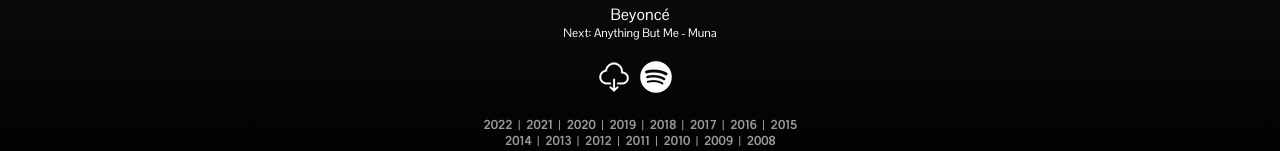
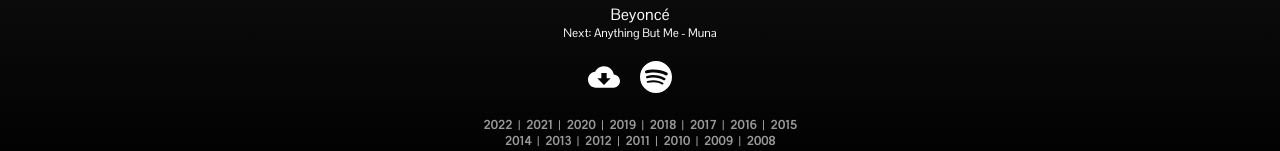
Before and after one commit to monsur/mix.suraiyahossain.com, a React (Create React App) app: page /#/ in a window 1280 px wide. Shown: the part 615-766 px from the top of the page. Built offline with nearby package versions, Linux system fonts and the light colour scheme.

Commit message:
Updating icons for Links component.

```diff
--- a/src/Links.css
+++ b/src/Links.css
@@ -1,9 +1,5 @@
 .Links {
   padding-top: 20px;
-}
-
-.Links img {
-  padding-right: 10px;
 }
 
 .icon {
--- a/src/Links.tsx
+++ b/src/Links.tsx
@@ -1,9 +1,9 @@
 import Globals from "./Globals";
 import { YearData } from "./Types";
-import downloadIcon from "./assets/download.png";
-import spotifyIcon from "./assets/spotify.png";
 import "./Links.css";
 import Logger from "./Logger";
+import {ReactComponent as DownloadIcon} from "./assets/download.svg"
+import {ReactComponent as SpotifyIcon} from "./assets/spotify.svg"
 
 function Links(props: { data: YearData }) {
   let handleDownloadClick = () => {
@@ -19,23 +19,15 @@
   let downloadLink =
     Globals.S3_PREFIX + props.data.year + "/" + props.data.title + ".zip";
 
+    let iconStyle = { width: "32px", fill: "#fff", paddingRight: "20px" };
+
   return (
     <div className="Links">
       <a href={downloadLink}>
-        <img
-          src={downloadIcon}
-          className="icon"
-          alt="download"
-          onClick={handleDownloadClick}
-        ></img>
+        <DownloadIcon style={iconStyle} onClick={handleDownloadClick} />
       </a>
       <a href={props.data.spotify}>
-        <img
-          src={spotifyIcon}
-          className="icon"
-          alt="spotify"
-          onClick={handleSpotifyClick}
-        ></img>
+      <SpotifyIcon style={iconStyle} onClick={handleSpotifyClick} />
       </a>
     </div>
   );
--- a/src/Player.tsx
+++ b/src/Player.tsx
@@ -88,19 +88,19 @@
     };
   });
 
-  let imgStyle = { width: "50px", fill: "#fff" };
+  let iconStyle = { width: "50px", fill: "#fff" };
 
   return (
     <div className="Player">
-      <PrevIcon style={imgStyle} onClick={handlePrev} />
+      <PrevIcon style={iconStyle} onClick={handlePrev} />
       <span className="playPause">
       {isPlaying ? (
-        <PauseIcon style={imgStyle} onClick={() => handlePlayPause(false)} />
+        <PauseIcon style={iconStyle} onClick={() => handlePlayPause(false)} />
       ) : (
-        <PlayIcon style={imgStyle} onClick={() => handlePlayPause(true)} />
+        <PlayIcon style={iconStyle} onClick={() => handlePlayPause(true)} />
       )}
       </span>
-      <NextIcon style={imgStyle} onClick={handleNext} />
+      <NextIcon style={iconStyle} onClick={handleNext} />
     </div>
   );
 }
```
Also changed, not shown: src/assets/download.svg, src/assets/spotify.svg.
